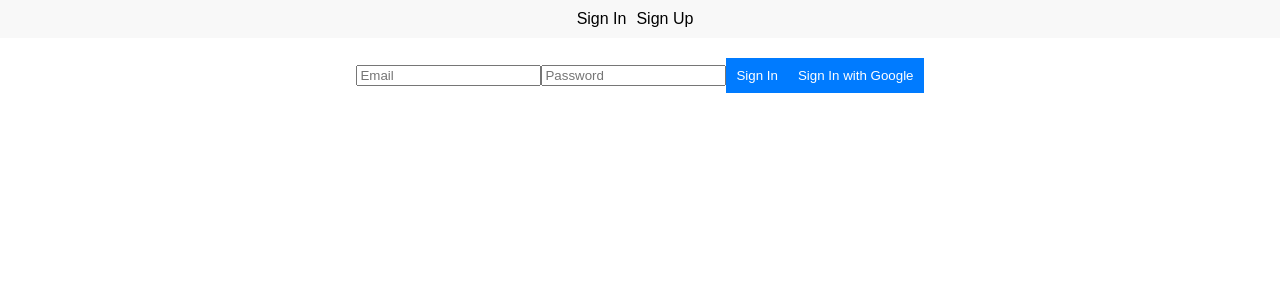
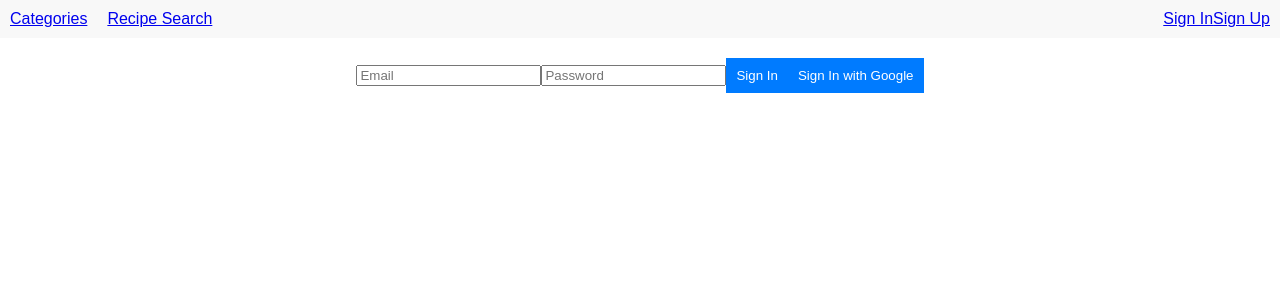
Before and after one commit to MatthewsWongOfficial/Food-Recipe-Final-Project, a React (Create React App) app: page /signin in a window 1280 px wide. Shown: the top 300 px of the page. Built offline with nearby package versions, Linux system fonts and the light colour scheme; no server answers.

Commit message:
cleaning up borders and positioning

```diff
--- a/src/App.css
+++ b/src/App.css
@@ -1,21 +1,42 @@
 body {
   font-family: Arial, sans-serif;
 }
-
 nav {
   background-color: #f8f8f8;
   padding: 10px;
-  text-align: center;
+  display: flex;
+  justify-content: space-between;
+  align-items: center;
 }
 
-nav a {
-  margin-right: 10px;
-  text-decoration: none;
-  color: black;
+.nav-left {
+  display: flex;
+  align-items: center;
 }
 
-nav img {
-  vertical-align: middle;
+.nav-left > * {
+  margin-right: 20px; /* Adjust spacing between elements */
+}
+
+.nav-right {
+  display: flex;
+  align-items: center;
+}
+
+.recipe-results {
+  margin-left: auto; /* Pushes the recipe results to the right */
+}
+
+span.user-profile {
+  display: flex;
+  align-items: center;
+}
+
+span.user-profile img {
+  border-radius: 50%;
+  width: 30px;
+  height: 30px;
+  margin-left: 10px;
 }
 
 form {
@@ -54,10 +75,32 @@ button:hover {
   display: block;
 }
 
+/* Updated CSS for recipe search container */
 .recipe-search-container {
   display: flex;
+  justify-content: flex-end; /* Align items to the right */
 }
 
 .recipe-results {
   margin-left: 20px;
+  max-width: 60%; /* Adjust the maximum width of the results */
 }
+
+.dish-list {
+  text-align: right; /* Align images to the right */
+}
+
+.dish-list div {
+  margin: 10px;
+  padding: 10px;
+  border: 1px solid #ddd;
+  display: inline-block;
+  text-align: center; /* Center text within the div */
+}
+
+.dish-list img {
+  max-width: 100px; /* Reduce image size */
+  height: auto;
+  display: block;
+  margin-bottom: 10px; /* Add margin below images */
+}
--- a/src/App.js
+++ b/src/App.js
@@ -36,22 +36,29 @@ function App() {
   return (
     <Router>
       <nav>
-        {currentUser ? (
-          <>
-            <span>Welcome, {currentUser.displayName || 'User'}</span>
-            <img src={currentUser.photoURL || 'default-profile.png'} alt="Profile" style={{ width: '30px', height: '30px', borderRadius: '50%' }} />
-            <button onClick={handleLogout}>Log Out</button>
-            <Link to="/profile">Profile</Link>
+  <div className="nav-left">
     <Link to="/categories">Categories</Link>
     <Link to="/">Recipe Search</Link>
-          </>
-        ) : (
+  </div>
+  <div className="nav-right">
+    {currentUser ? (
+      <span className="user-profile">
+        <Link to="/profile">
+          <img src={currentUser.photoURL || 'default-profile.png'} alt="Profile" />
+        </Link>
+        <span>Welcome, {currentUser.displayName || 'User'}</span>
+        <button onClick={handleLogout}>Log Out</button>
+      </span>
+    ):(
       <>
       <Link to="/signin">Sign In</Link>
       <Link to="/signup">Sign Up</Link>
     </>
   )}
+  </div>
 </nav>
+
+
       <Routes>
         <Route path="/" element={<RecipeSearch searchTerm={searchTerm} performSearch={performSearch} />} />
         <Route path="/recipe/:id" element={<ViewRecipe />} /> {/* Route for viewing individual recipes */}
```
Also changed, not shown: src/RecipeSearch.js (added, +31 -0 lines). Lines whose indentation alone changed are shown as unchanged.
